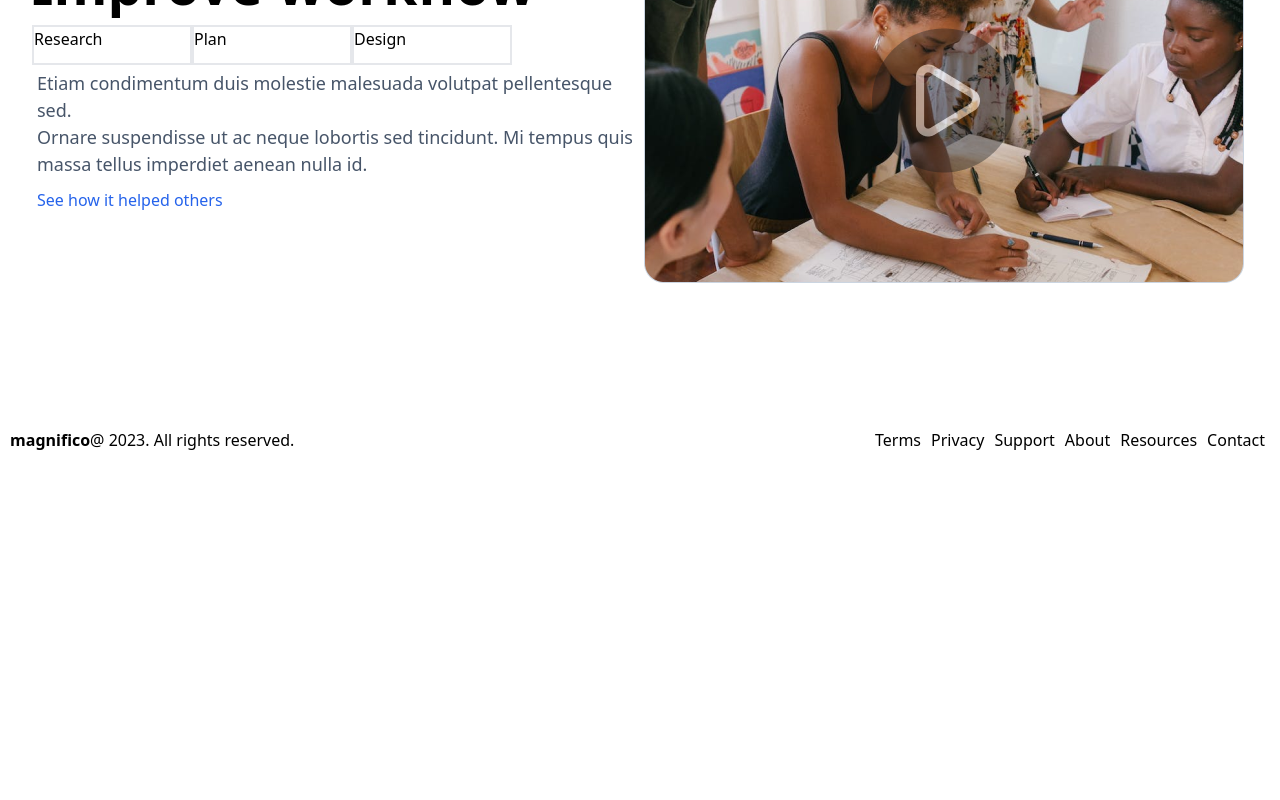
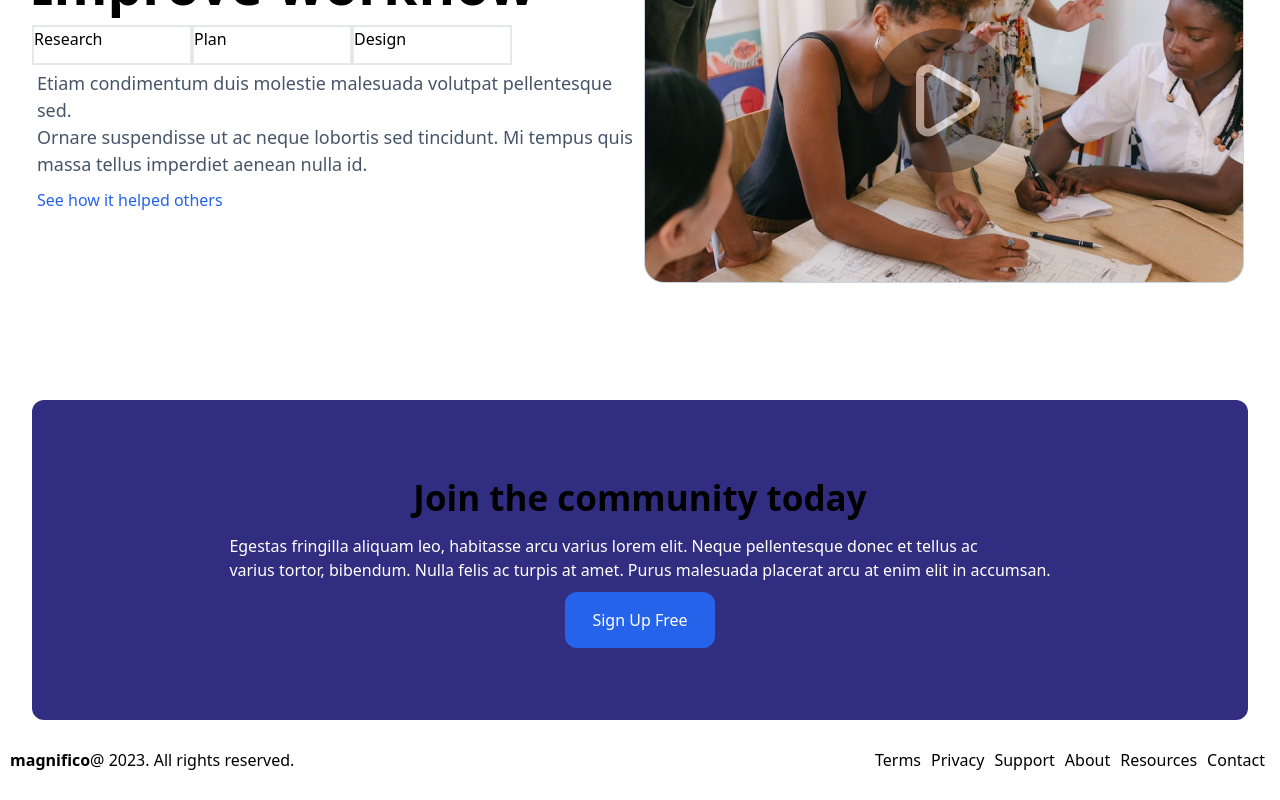
Before and after one commit to Mukhammadullo/Magnifico, a React (Vite) app: page / in a window 1280 px wide. Shown: the part 2840-3640 px from the top of the page. Before the commit the page ends 3320 px from the top, so only its background shows below. Built offline with nearby package versions, Linux system fonts and the light colour scheme.

Commit message:
section5

```diff
--- a/src/App.jsx
+++ b/src/App.jsx
@@ -111,6 +111,15 @@ function App() {
       </section>
 
 
+      {/* section5 */}
+      <section className='w-[95%] h-[40vh]  m-auto rounded-[12px] bg-[#312E81] flex flex-col justify-center items-center'>
+        <h1 className='text-[35px] font-bold'>Join the community today</h1>
+        <p className='text-[white] m-[10px]'>Egestas fringilla aliquam leo, habitasse arcu varius lorem elit. Neque pellentesque donec et tellus ac <br /> varius tortor, bibendum. Nulla felis ac turpis at amet. Purus malesuada placerat arcu at enim elit in accumsan.</p>
+        <button className=' w-[150px] h-[7vh] text-[white] rounded-[12px] bg-[#2563EB]'>Sign Up Free</button>
+
+      </section>
+
+
       {/* footer */}
 
       <footer className='w-[100%] h-[10vh]  flex justify-between items-center'>
```
